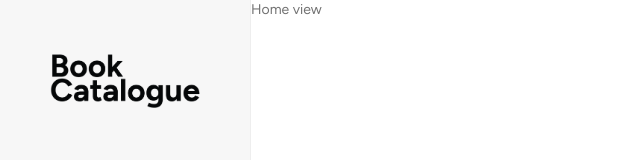
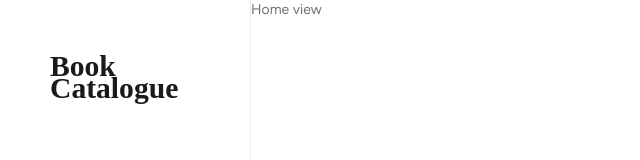
Before and after one commit to tklara86/book_catalogue_frontend, a Vue app: page / in a window 1280 px wide. Shown: the top 160 px of the page, without its empty margins (0-640 px from the left). Built offline with nearby package versions, Linux system fonts and the light colour scheme.

Commit message:
ui updates

```diff
--- a/src/assets/main.css
+++ b/src/assets/main.css
@@ -966,7 +966,7 @@ tr {
 }
 
 img.table-thumbnail {
-  width: 80px;
+  width: 60px;
 }
 
 .table-subtitle {
@@ -977,3 +977,11 @@ img.table-thumbnail {
 .table-title {
   font-weight: 600;
 }
+
+main {
+  background: #fafafa;
+}
+
+table {
+  background: #fff;
+}
--- a/src/components/Nav.vue
+++ b/src/components/Nav.vue
@@ -11,7 +11,7 @@
 <template>
   <div class="nav-container">
     <div class="logoClass">
-      <img src="@/assets/book-catalogue-logo.png" alt="book catalogue logo" />
+      <span id="logo"></span>
     </div>
     <div class="linkClass">
       <RouterLink to="/"><vue-feather class="navigation--icon" type="home"></vue-feather>Home</RouterLink>
@@ -41,7 +41,7 @@
 
     padding: 50px;
 
-    background: #f7f7f7;
+    background: #fff;
     border-right: 1px solid #eee;
     min-width: 200px;
     min-height: 100vh;
@@ -63,6 +63,19 @@
 
   .subLinkClass span .navigation--icon.open {
     margin-right: 0;
+  }
+
+  #logo {
+    display: block;
+    width: 150px;
+    height:60px;
+    -webkit-mask: url("../assets/book-catalogue-logo.svg");
+    mask: url("../assets/book-catalogue-logo.svg");
+    -webkit-mask-repeat: no-repeat;
+    mask-repeat: no-repeat;
+    mask-size: contain;
+    -webkit-mask-size: contain;
+    background-color: #1a1a1a;
   }
 
   .logoClass img {
```
